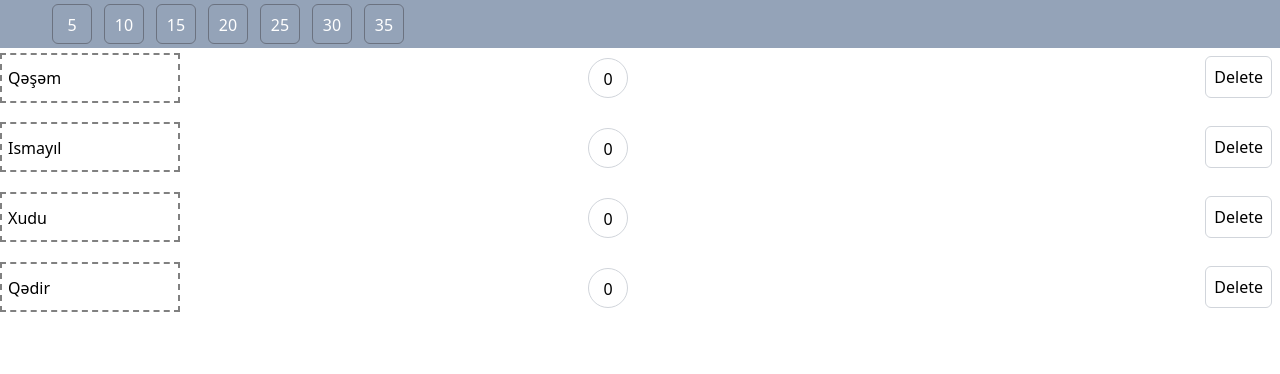
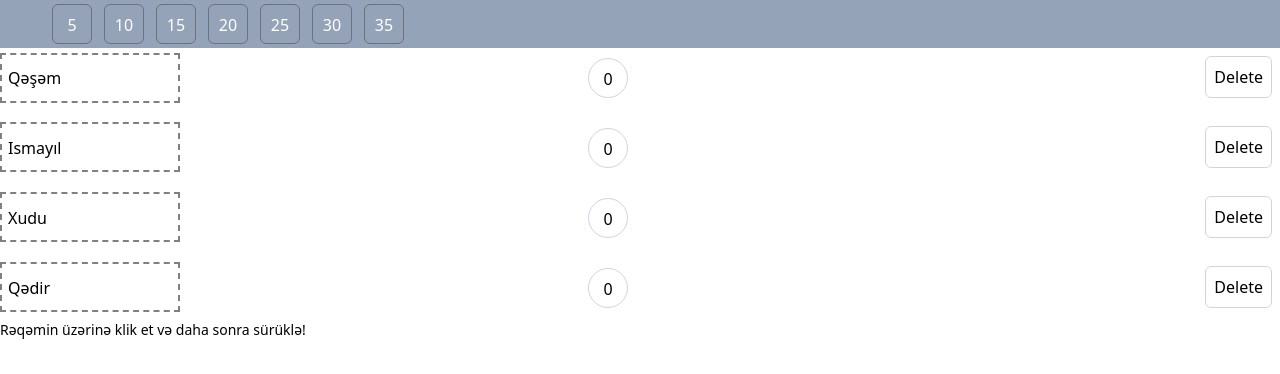
Before and after one commit to Khudaverdi27/Domino-Calc, a React (Vite) app: page / in a window 1280 px wide. Shown: the top 374 px of the page. Built offline with nearby package versions, Linux system fonts and the light colour scheme.

Commit message:
usage rules added

```diff
--- a/src/App.jsx
+++ b/src/App.jsx
@@ -50,6 +50,9 @@ function App() {
           }}
         />
       ))}
+      <p className="mt-3 text-sm">
+        Rəqəmin üzərinə klik et və daha sonra sürüklə!
+      </p>
     </main>
   );
 }
```
